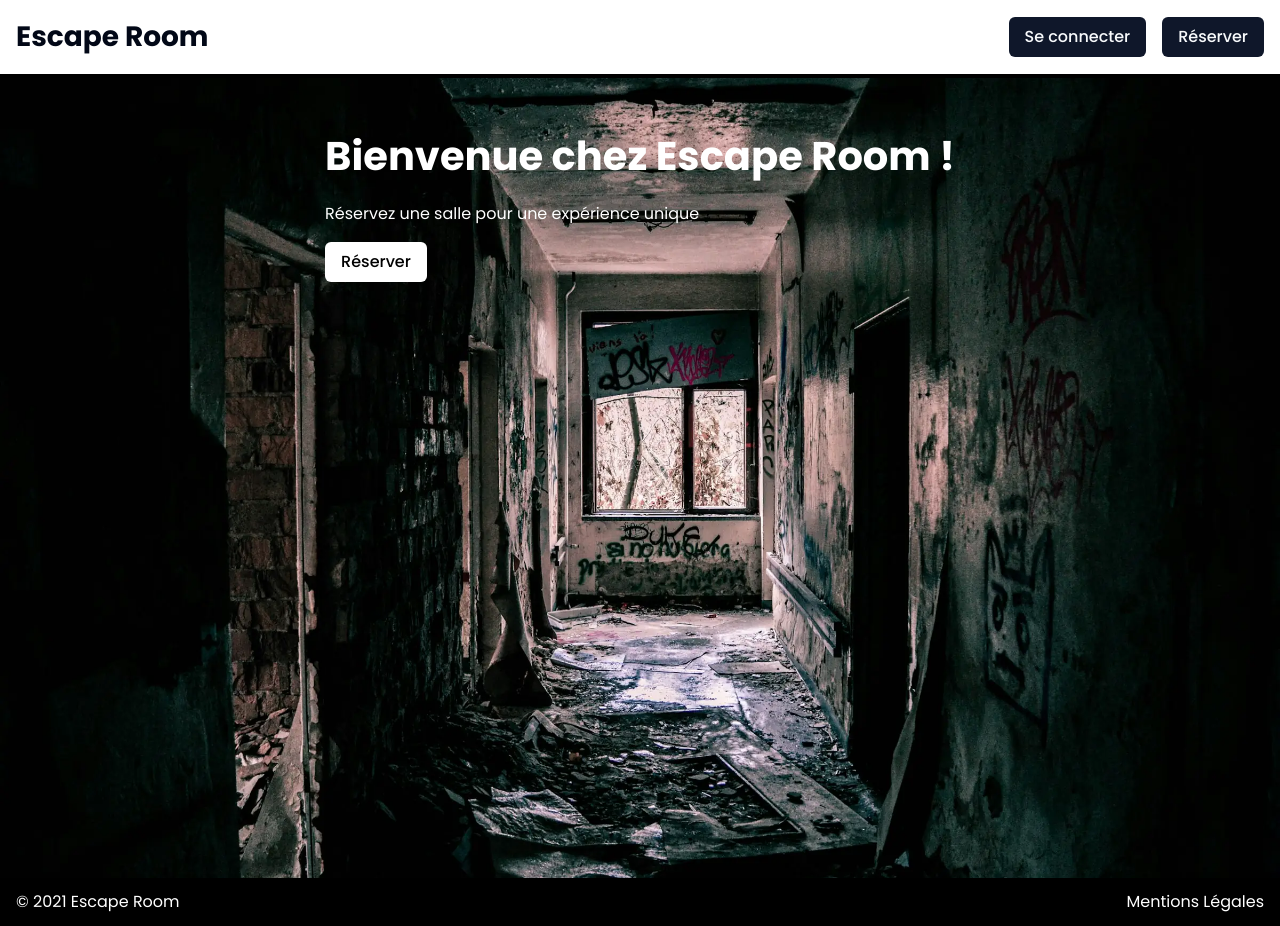
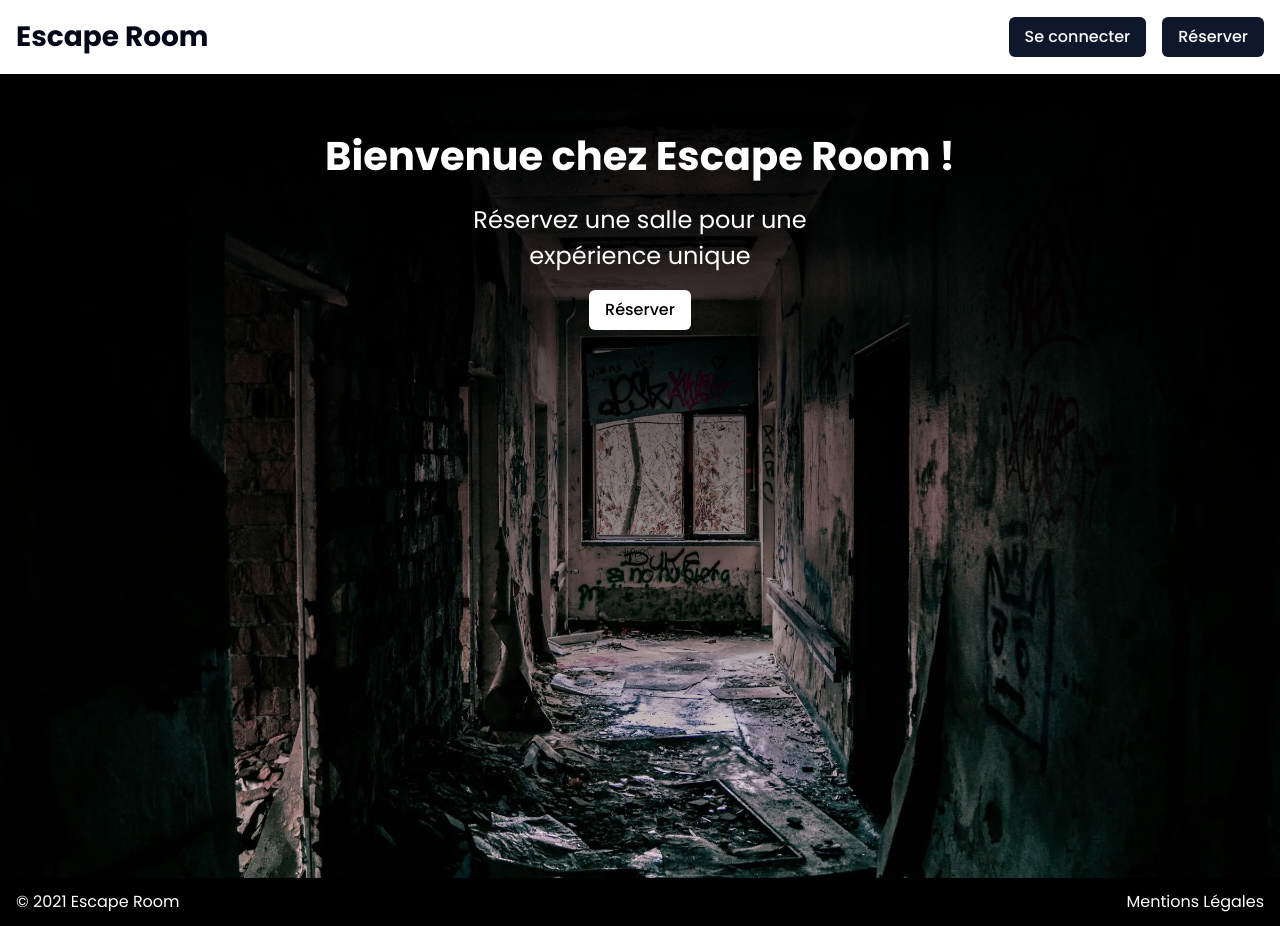
Before and after one commit to SebastienLaurentt/Escape-Game, a Next.js app: page / in a window 1280 px wide. Built offline with nearby package versions, Linux system fonts and the light colour scheme; no server answers.

Commit message:
update hero css (eg black gardient only for img)

```diff
--- a/components/shared/Hero.tsx
+++ b/components/shared/Hero.tsx
@@ -4,16 +4,23 @@ import { Button } from "../ui/button";
 
 const Hero = () => {
   return (
-    <div className="flex flex-row justify-center h-screen ">
-      <Image src={BgHome} alt="home picture" className="relative object-cover " />
-      <div className="absolute text-white flex flex-col ">
-        <h1 className="text-3xl font-bold  mt-12">
+    <div className="relative flex flex-row justify-center h-screen overflow-hidden">
+      <div className="absolute top-0 left-0 w-full h-full bg-gradient-to-t from-transparent to-black opacity-100 z-10" />
+      <div className="relative">
+        <Image
+          src={BgHome}
+          alt="home picture"
+          className="object-cover"
+        />
+      </div>
+      <div className="absolute text-white flex flex-col items-center px-4 mt-12 z-20">
+        <h1 className="text-3xl text-center font-bold">
           Bienvenue chez Escape Room !{" "}
         </h1>
-        <span>
-          <p className="my-4">Réservez une salle pour une expérience unique</p>
-          <Button className="bg-white text-black">Réserver</Button>
-        </span>
+        <p className="my-4 w-[200px] md:text-lg md:w-[400px] text-center">
+          Réservez une salle pour une expérience unique
+        </p>
+        <Button className="bg-white text-black">Réserver</Button>
       </div>
     </div>
   );
```
